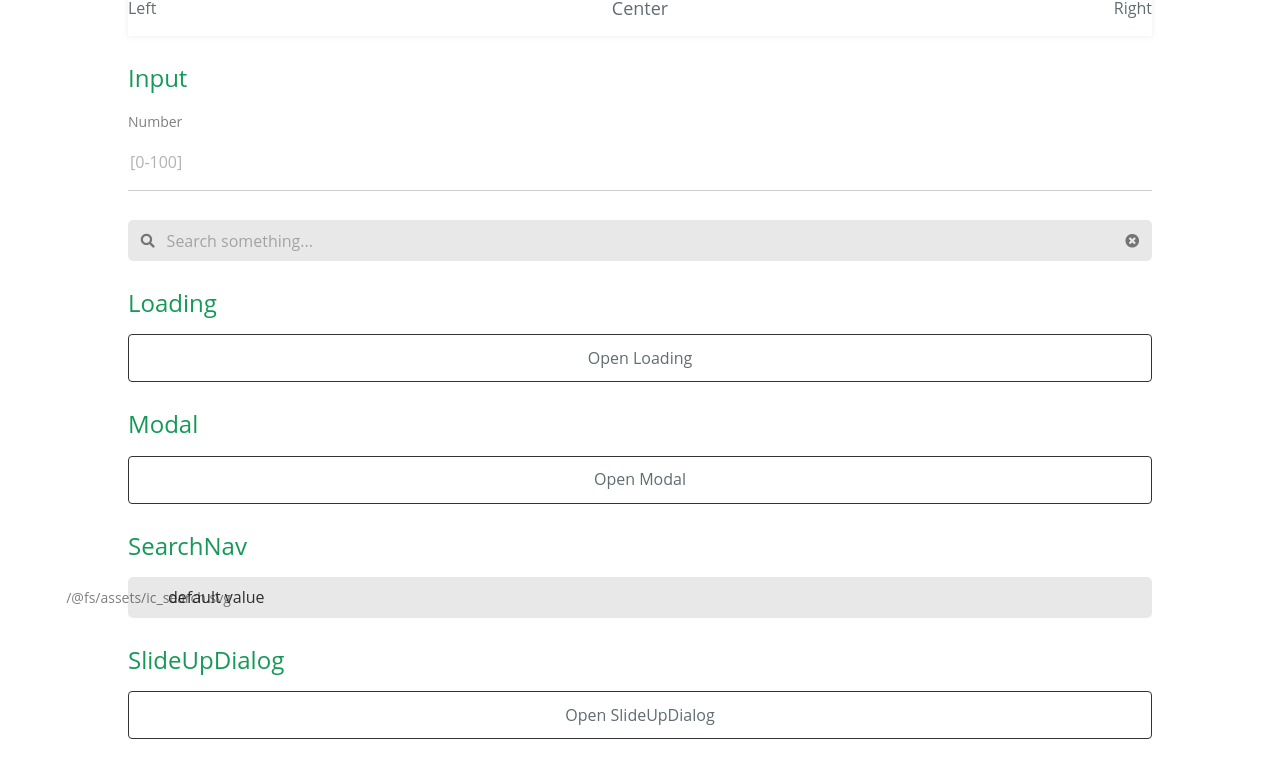
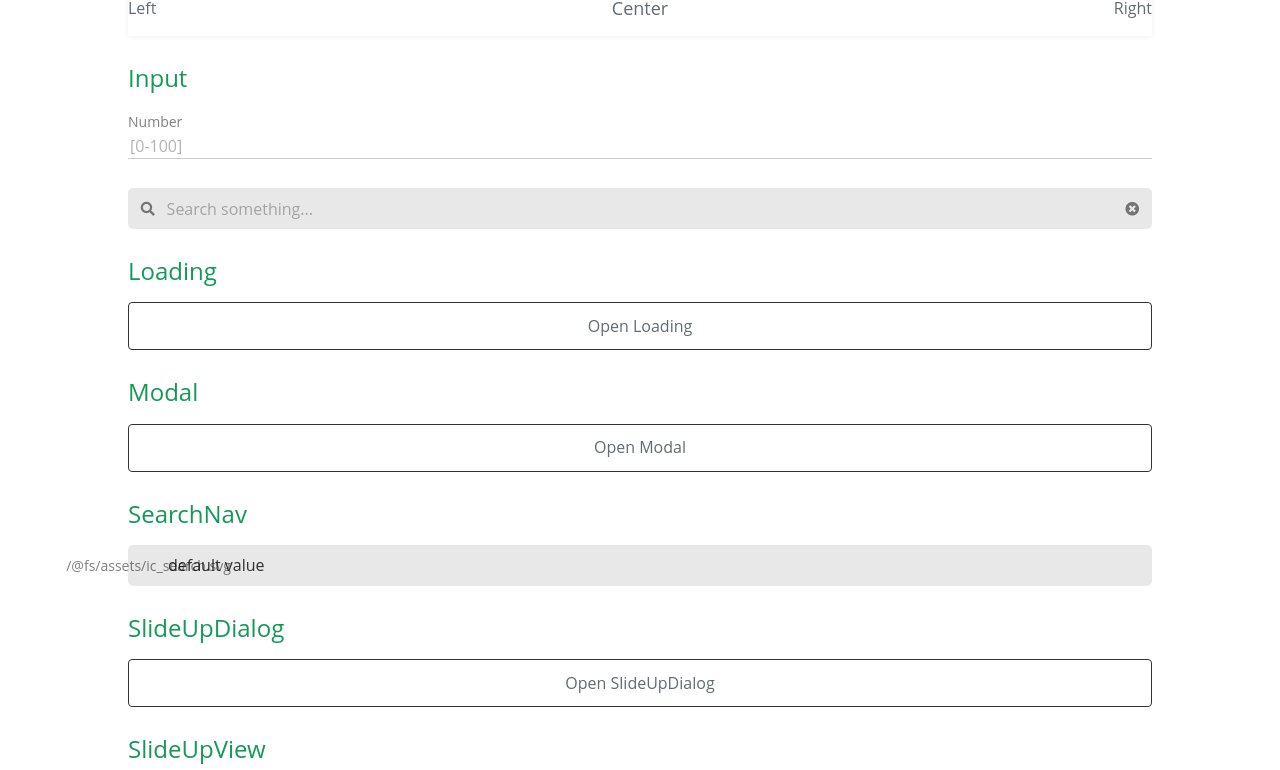
Before and after one commit to oriente-fe/oriente-ui, a Vue app: page / in a window 1280 px wide. Shown: the part 2353-3123 px from the top of the page. Built offline with nearby package versions, Linux system fonts and the light colour scheme.

Commit message:
Specify box-sizing for Alert and Input

```diff
--- a/packages/Alert/index.vue
+++ b/packages/Alert/index.vue
@@ -49,6 +49,7 @@ export default {
   justify-content: flex-start;
 
   width: 100%;
+  box-sizing: border-box;
   font-size: $fs-12;
   color: $white;
   padding: 7px;
--- a/packages/Input/index.vue
+++ b/packages/Input/index.vue
@@ -180,8 +180,8 @@ export default {
 
 .regular-bg {
   width: 100%;
+  box-sizing: border-box;
   background: transparent;
-  padding: $spacing-2 0;
   border: 0;
   border-radius: 0;
   border-bottom: 1px solid $gray;
@@ -201,8 +201,8 @@ export default {
 }
 
 .box-bg {
-  box-sizing: content-box;
-  width: calc(100% - #{2 * $spacing-1});
+  width: 100%;
+  box-sizing: border-box;
   background: $black-09;
   padding: $spacing-1;
   border: 0;
```
